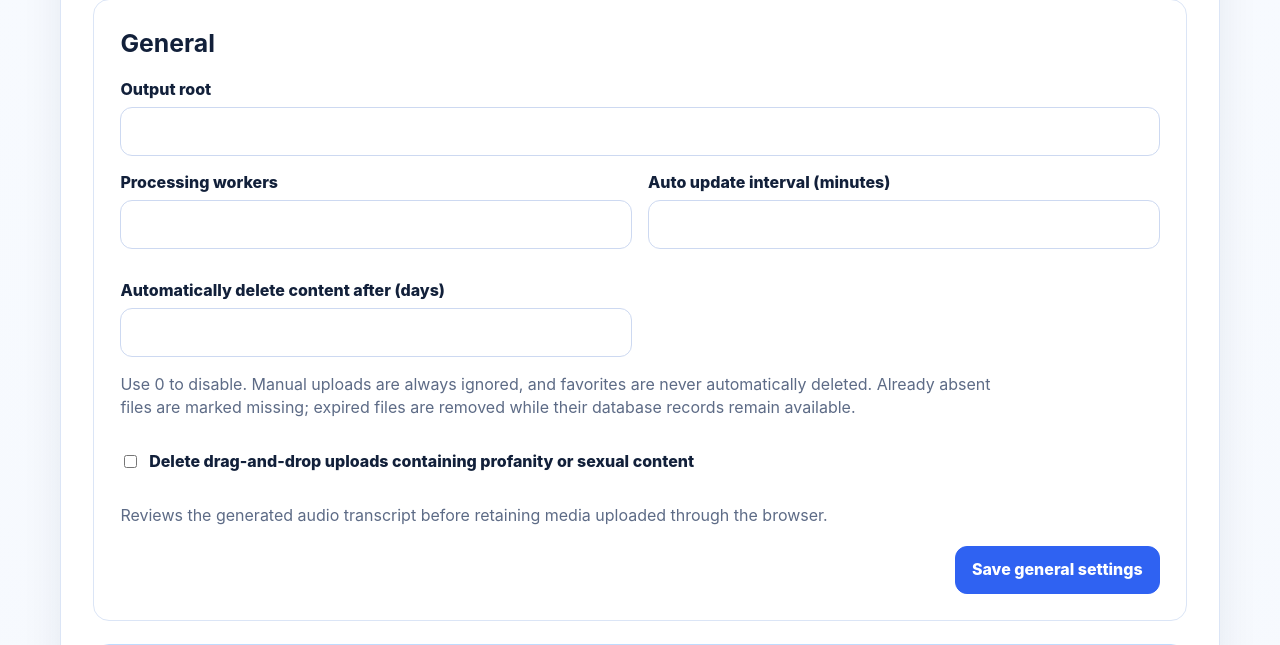
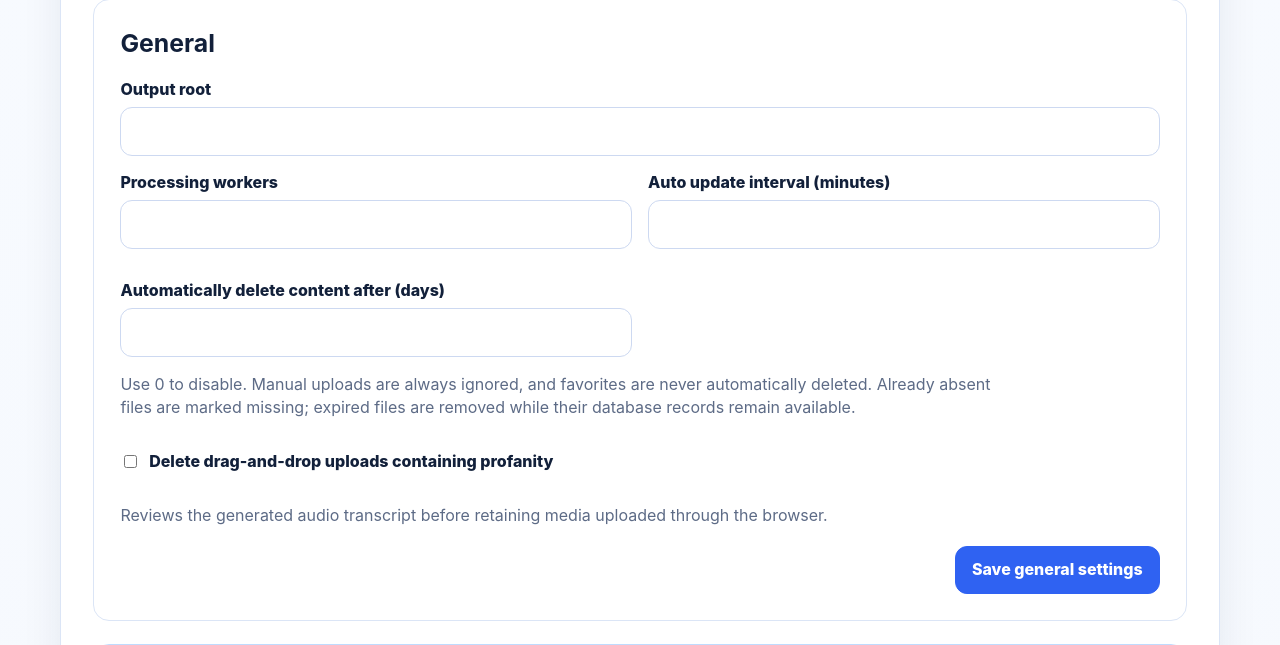
Before and after one commit to meg23/getoffline, a Django app: template src/app/templates/app/settings.html in a window 1280 px wide. Shown: the part 169-814 px from the top of the page. Run offline with Django 3.2, Linux system fonts and the light colour scheme; the template is opened without the code that fills it, so the values that code supplies are empty.

Commit message:
clean up profanity check language

```diff
--- a/src/app/templates/app/settings.html
+++ b/src/app/templates/app/settings.html
@@ -34,7 +34,7 @@
           </div>
           <p class="field-help">Use 0 to disable. Manual uploads are always ignored, and favorites are never automatically deleted. Already absent files are marked missing; expired files are removed while their database records remain available.</p>
           <input type="hidden" name="config__manual_upload_delete_explicit_content" value="0" />
-          <label class="checkbox-label"><input type="checkbox" name="config__manual_upload_delete_explicit_content" value="1" {% if manual_upload_filter_checked %}checked{% endif %} /> Delete drag-and-drop uploads containing profanity or sexual content</label>
+          <label class="checkbox-label"><input type="checkbox" name="config__manual_upload_delete_explicit_content" value="1" {% if manual_upload_filter_checked %}checked{% endif %} /> Delete drag-and-drop uploads containing profanity</label>
           <p class="field-help">Reviews the generated audio transcript before retaining media uploaded through the browser.</p>
           <div class="actions"><button class="primary" type="submit">Save general settings</button></div>
         </form>
@@ -116,7 +116,7 @@
                   <div><label for="youtube-{{ source.id }}-subtitle-offset">Subtitle offset seconds</label><input id="youtube-{{ source.id }}-subtitle-offset" type="number" step="0.001" name="source_{{ source.id }}__subtitle_offset_seconds" value="{{ source.subtitle_offset_seconds|default:'' }}" placeholder="offset (optional)" /></div>
                   <div><label for="youtube-{{ source.id }}-max-downloads">Max downloads</label><input id="youtube-{{ source.id }}-max-downloads" type="number" min="1" step="1" name="source_{{ source.id }}__max_downloads" value="{{ source.max_downloads|default:'' }}" placeholder="use default" /></div>
                   <div><label for="youtube-{{ source.id }}-title-exclude">Exclude title text</label><input id="youtube-{{ source.id }}-title-exclude" name="source_{{ source.id }}__title_exclude" value="{{ source.title_exclude|default:'' }}" placeholder="none" /><p class="field-help">Skips downloads whose title contains this text. Use commas or new lines for multiple terms.</p></div>
-                  <div><input type="hidden" name="source_{{ source.id }}__delete_explicit_content" value="0" /><label class="checkbox-label"><input type="checkbox" name="source_{{ source.id }}__delete_explicit_content" value="1" {% if source.delete_explicit_content %}checked{% endif %} /> Delete downloads containing profanity or sexual content</label><p class="field-help">Uses the generated audio transcript. Matching media is removed and remembered as filtered.</p></div>
+                  <div><input type="hidden" name="source_{{ source.id }}__delete_explicit_content" value="0" /><label class="checkbox-label"><input type="checkbox" name="source_{{ source.id }}__delete_explicit_content" value="1" {% if source.delete_explicit_content %}checked{% endif %} /> Delete downloads containing profanity</label><p class="field-help">Uses the generated audio transcript. Matching media is removed and remembered as filtered.</p></div>
                   <div><input type="hidden" name="source_{{ source.id }}__include_shorts" value="0" /><label class="checkbox-label"><input type="checkbox" name="source_{{ source.id }}__include_shorts" value="1" {% if source.include_shorts %}checked{% endif %} /> Include Shorts</label><p class="field-help">Unchecked by default; skipped by yt-dlp when downloading this source.</p></div>
                   <div><input type="hidden" name="source_{{ source.id }}__include_livestreams" value="0" /><label class="checkbox-label"><input type="checkbox" name="source_{{ source.id }}__include_livestreams" value="1" {% if source.include_livestreams %}checked{% endif %} /> Include livestreams</label><p class="field-help">Unchecked by default; live and upcoming streams are skipped.</p></div>
                   <div><label for="youtube-{{ source.id }}-enabled">Status</label><select id="youtube-{{ source.id }}-enabled" name="source_{{ source.id }}__enabled"><option value="1" {% if source.enabled %}selected{% endif %}>enabled</option><option value="0" {% if not source.enabled %}selected{% endif %}>disabled</option></select></div>
```
